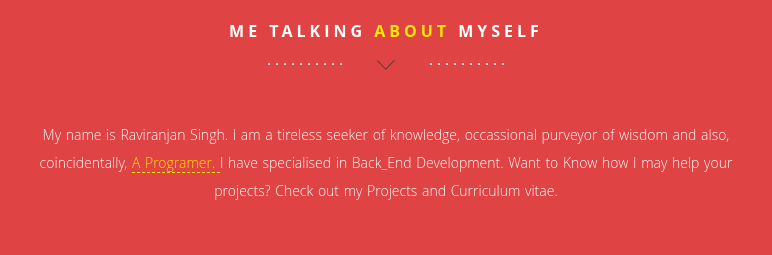
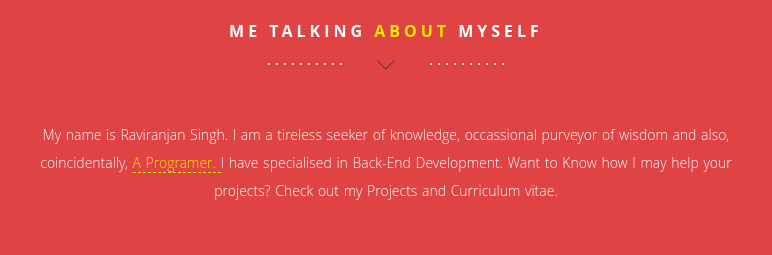
Before and after one commit to Ekanksh/Myportfolio, a plain HTML site: page index.html in a window 1280 px wide. Shown: the part 960-1215 px from the top of the page, 254-1026 px from the left. Drawn offline with nearby package versions, Linux system fonts and the light colour scheme; some packages are replaced by stand-ins of ours; files whose address does not match are found by name.

Commit message:
Update index.html

```diff
--- a/index.html
+++ b/index.html
@@ -109,7 +109,7 @@
               <div class="col-md-8 col-md-offset-2 wp1">
                 <h1 class="arrow">Me Talking <span>about</span> Myself</h1><!-- Headline -->
 				<!-- about / welcome text -->
-                <p>My name is Raviranjan Singh. I am a tireless seeker of knowledge, occassional purveyor of wisdom and also, coincidentally, <a href="#"> A Programer.  </a>  I have  specialised in Back_End Development. Want to Know how I may help your projects? Check out my Projects and Curriculum vitae.</p>
+                <p>My name is Raviranjan Singh. I am a tireless seeker of knowledge, occassional purveyor of wisdom and also, coincidentally, <a href="#"> A Programer.  </a>  I have  specialised in Back-End Development. Want to Know how I may help your projects? Check out my Projects and Curriculum vitae.</p>
               </div>
             </div>
           </div>
```
